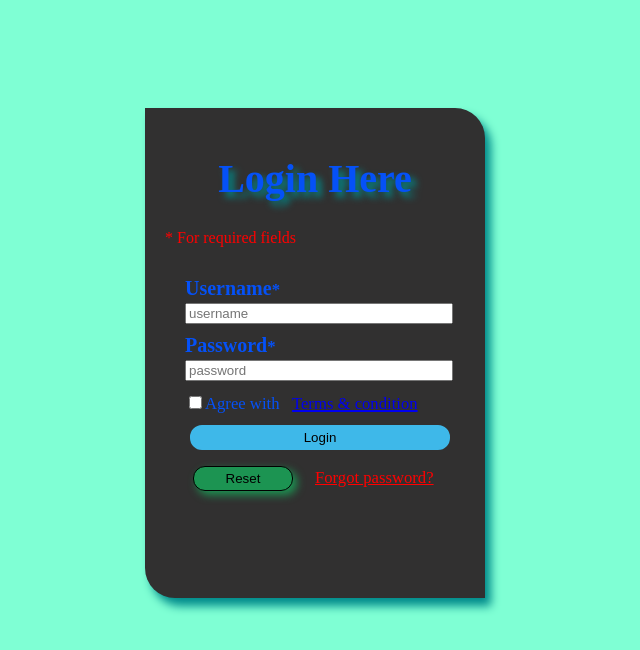
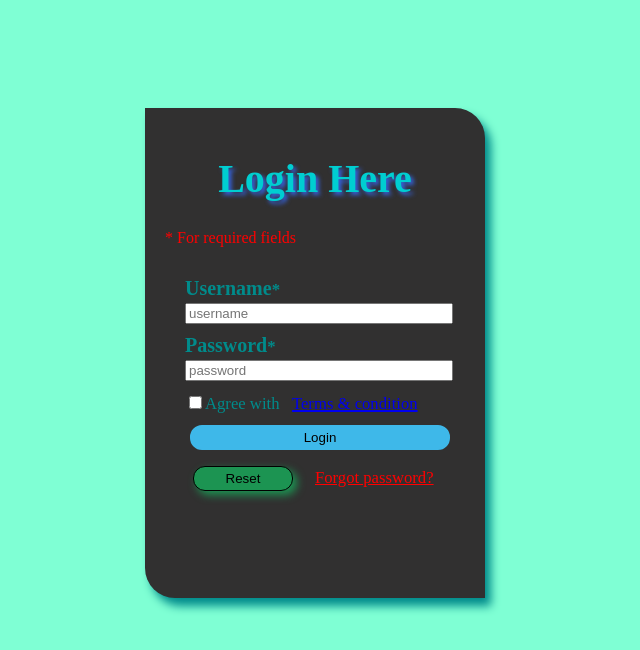
Before and after one commit to Priyank-Aggarwal/Assignment-9, a plain HTML site: page index.html in a window 1280 px wide. Shown: the whole page, without its empty margins (345-985 px from the left). Drawn offline with Linux system fonts and the light colour scheme.

Commit message:
final commit

```diff
--- a/index.html
+++ b/index.html
@@ -33,21 +33,18 @@
         h1{
             text-align: center;
             font-size: 40px;
-<<<<<<< HEAD
             color: darkturquoise;
             text-shadow: 5px 5px 7px darkcyan;
-=======
             text-shadow: 3px 3px 4px rgb(53, 99, 224);
->>>>>>> feature2
         }
         .form{
             font-size: 20px;
             position: relative;
             padding: 20px;
-<<<<<<< HEAD
+
             color: darkcyan;
-=======
->>>>>>> feature2
+
+
         }
         #username,#password{
             width: 100%;
```
